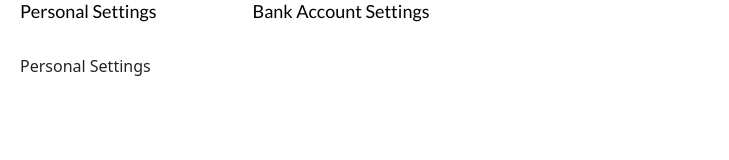
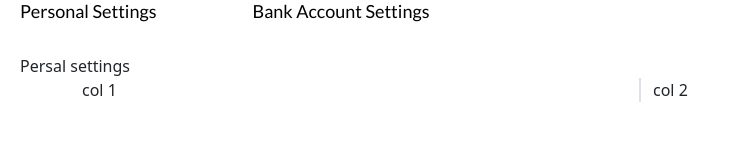
Before and after one commit to Dreezy305/HuntersWall, a Next.js app: page /settings in a window 1280 px wide. Shown: the top 160 px of the page, without its empty margins (0-729 px from the left). Built offline with nearby package versions, Linux system fonts and the light colour scheme; no server answers.

Commit message:
settings page, personal settings and bank acc settings

```diff
--- a/components/personalSettings.js
+++ b/components/personalSettings.js
@@ -1,7 +1,17 @@
 import React from "react";
 
 function PersonalSettings() {
-  return <div className="personalSettings">Personal Settings</div>;
+  return (
+    <div className="personalSettings">
+      Persal settings
+      <div className="container">
+        <div className="row">
+          <div className="col-lg-6 border-end">col 1</div>
+          <div className="col-lg-6 border-start">col 2</div>
+        </div>
+      </div>
+    </div>
+  );
 }
 
 export default PersonalSettings;
```
